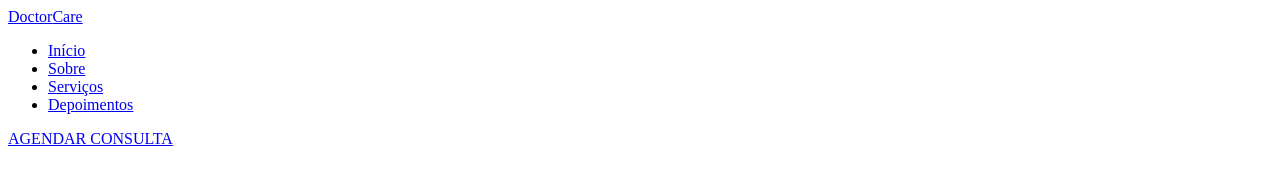
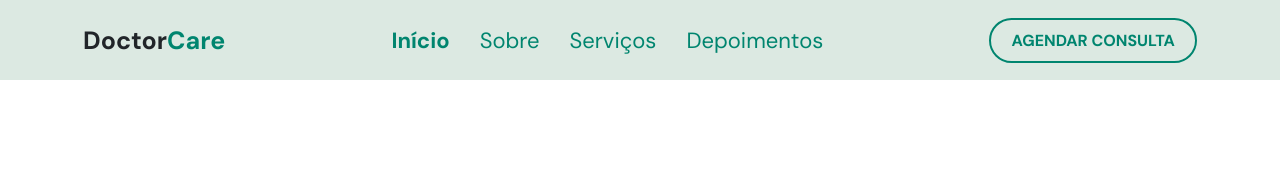
Before and after one commit to nathansouza7/DoctorCare, a plain HTML site: page index.html in a window 1280 px wide. Drawn offline with Linux system fonts and the light colour scheme.

Commit message:
Criação do Header

```diff
--- a/index.html
+++ b/index.html
@@ -8,7 +8,7 @@
 </head>
 <body>
     <header>
-        <a href="#">Doctor<span>Care</span></a>
+        <a class="logo" href="#">Doctor<span>Care</span></a>
         <nav>
             <ul>
                 <li><a href="#">Início</a></li>
@@ -17,8 +17,7 @@
                 <li><a href="#">Depoimentos</a></li>
             </ul>
         </nav>
-
-        <a href="#">AGENDAR CONSULTA</a>
+        <a class="button" href="#">AGENDAR CONSULTA</a>
     </header>
 </body>
 </html>
--- a/style.css
+++ b/style.css
@@ -0,0 +1,83 @@
+@charset "UTF-8";
+
+@import url('https://fonts.googleapis.com/css2?family=DM+Sans:wght@400;700&display=swap');
+
+* {
+    padding: 0;
+    margin: 0;
+    box-sizing: border-box;
+    list-style: none;
+    text-decoration: none;
+}
+
+header {
+    display: flex;
+    align-items: center;
+    justify-content: space-around;
+    background-color: #DCE9E2;
+    height: 80px;
+}
+
+.logo {
+    font-size: 25px;
+    font-weight: 600;
+    font-family: 'DM Sans', sans-serif;
+    color: #212529;
+}
+
+.logo span {
+    color: #00856F;
+}
+
+nav ul {
+    display: flex;
+    gap: 30px;
+}
+
+nav li a {
+    font-size: 22px;
+    font-family: 'DM Sans', sans-serif;
+    font-weight: 400;
+    color: #00856F;
+}
+
+nav li:nth-child(1) a {
+    color: #00856F;
+    font-weight: 700;
+}
+
+nav li {
+    position: relative;
+}
+
+nav li::after {
+    position: absolute;
+    content: " ";
+    width: 0%;
+    height: 3px;
+    border-radius: 2px;
+    background-color: #00856F;
+    bottom: -5px;
+    left: 0;
+    transition: 0.4s ease-in-out;
+}
+
+nav li:hover::after {
+    width: 100%;
+}
+
+.button {
+    font-family: 'DM Sans', sans-serif;
+    font-size: 16px;
+    font-weight: 600;
+    color: #00856F;
+    border: 2px solid #00856F;
+    border-radius: 50px;
+    padding: 10px 20px;
+}
+
+.button:hover {
+    background-color: #00856F;
+    color: #fff;
+    transition: 0.2s ease-in-out;
+}
```
